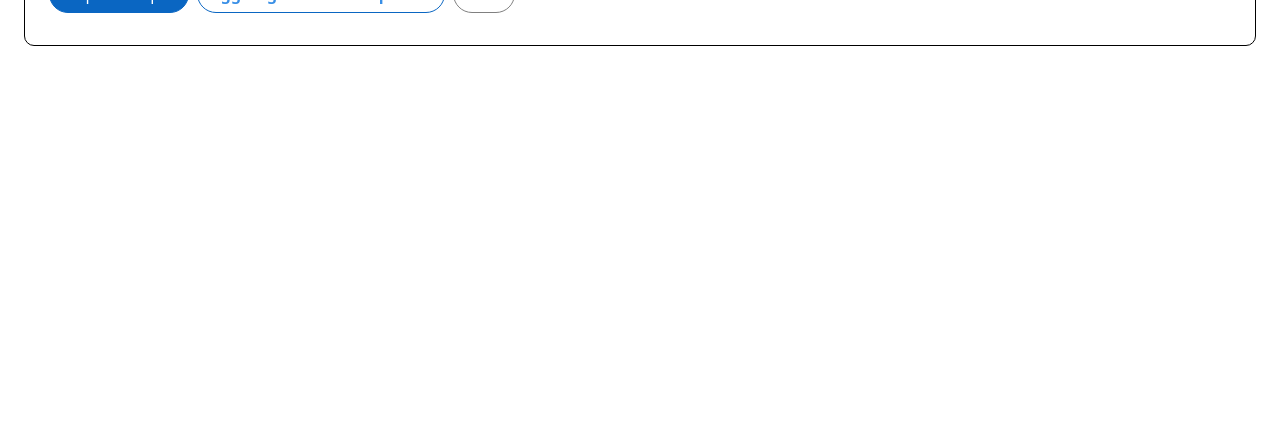
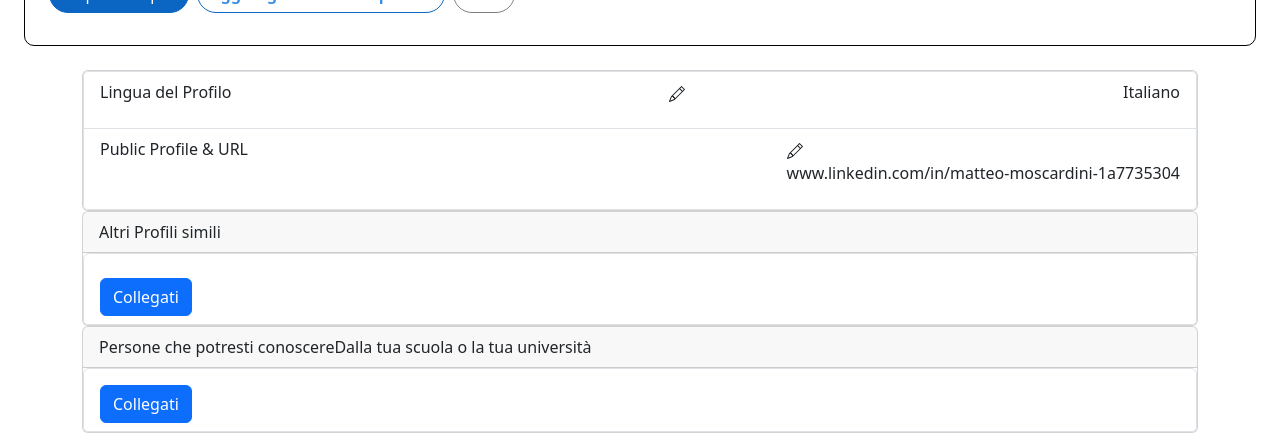
Before and after one commit to lucanardi00/BW-III, a React (Vite) app: page / in a window 1280 px wide. Shown: the part 464-897 px from the top of the page. Before the commit the page ends 800 px from the top, so only its background shows below. Built offline with nearby package versions, Linux system fonts and the light colour scheme; no server answers.

Commit message:
Sidebar in profile page

```diff
--- a/src/components/ProfilePage.jsx
+++ b/src/components/ProfilePage.jsx
@@ -1,9 +1,11 @@
 import ProfilePresentation from "./ProfilePresentation";
+import SideBar from "./SideBar";
 
 const ProfilePage = () => {
   return (
     <>
       <ProfilePresentation />
+      <SideBar/>
     </>
   );
 };
```
